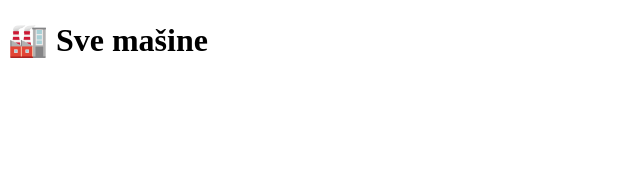
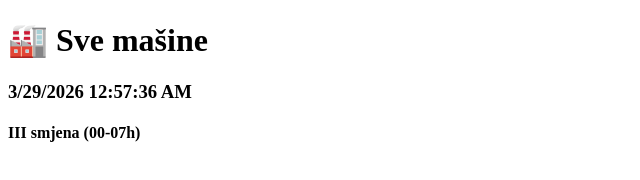
Before and after one commit to Masine-test/masina-backend, a website: page public/index.html in a window 1280 px wide. Shown: the whole page, without its empty margins (0-640 px from the left). Drawn offline with Linux system fonts and the light colour scheme; no server answers.

Commit message:
Update index.html

```diff
--- a/public/index.html
+++ b/public/index.html
@@ -80,6 +80,30 @@ function formatTime(seconds) {
   );
 }
 
+//Smjene
+  function getShift(hour) {
+  if (hour >= 7 && hour < 16) {
+    return "I smjena (07-16h)";
+  }
+  if (hour >= 16 && hour < 24) {
+    return "II smjena (16-24h)";
+  }
+  return "III smjena (00-07h)";
+}
+
+//Update vremana
+  function updateDateTime() {
+  const now = new Date();
+
+  const dateStr = now.toLocaleDateString();
+  const timeStr = now.toLocaleTimeString();
+
+  document.getElementById("datetime").innerText =
+    `${dateStr} ${timeStr}`;
+
+  document.getElementById("shift").innerText =
+    getShift(now.getHours());
+}
 
 // 🎯 LABEL
 function getLabel(state, status) {
@@ -158,7 +182,16 @@ setInterval(() => {
 // 🔄 refresh
 setInterval(loadMachines, 5000);
 window.onload = loadMachines;
+
+setInterval(updateDateTime, 1000);
+updateDateTime();
+
 </script>
-
+<div class="row mb-3">
+  <div class="col-md-12 text-center">
+    <h3 id="datetime"></h3>
+    <h4 id="shift"></h4>
+  </div>
+</div>
 </body>
 </html>
```
